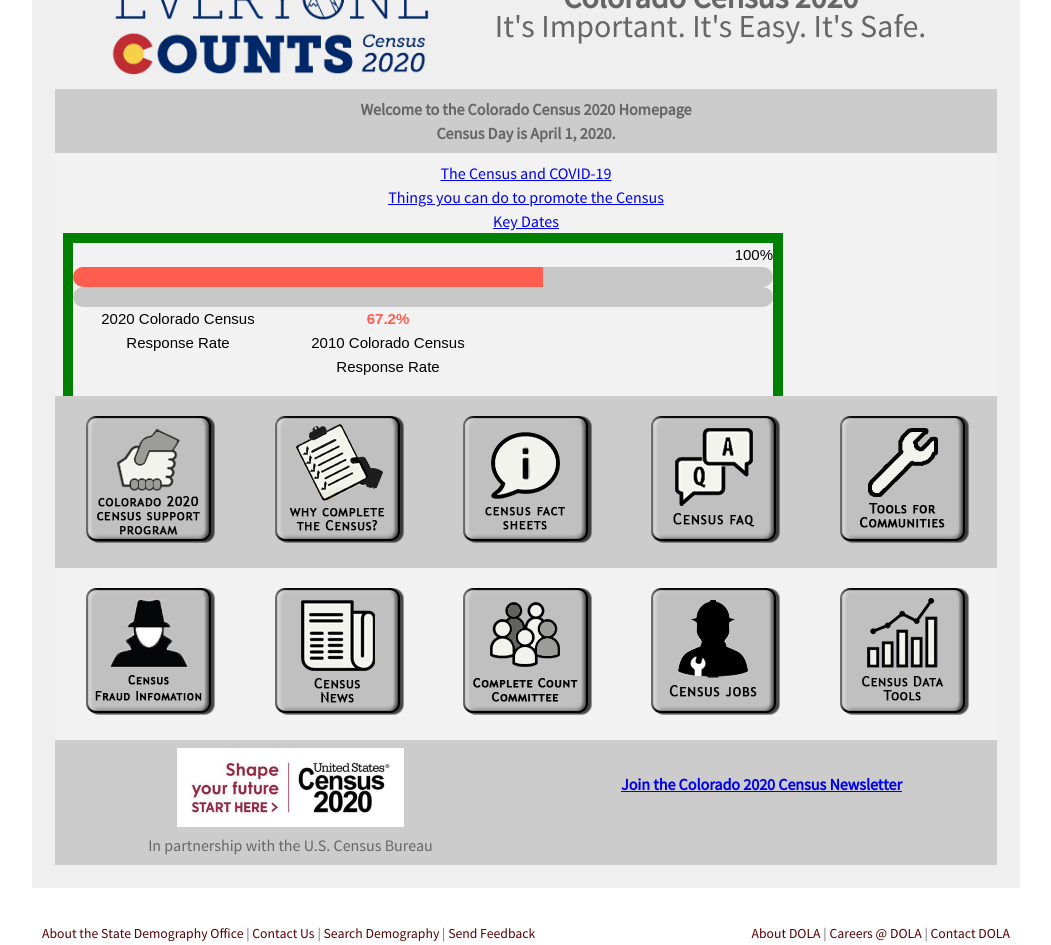
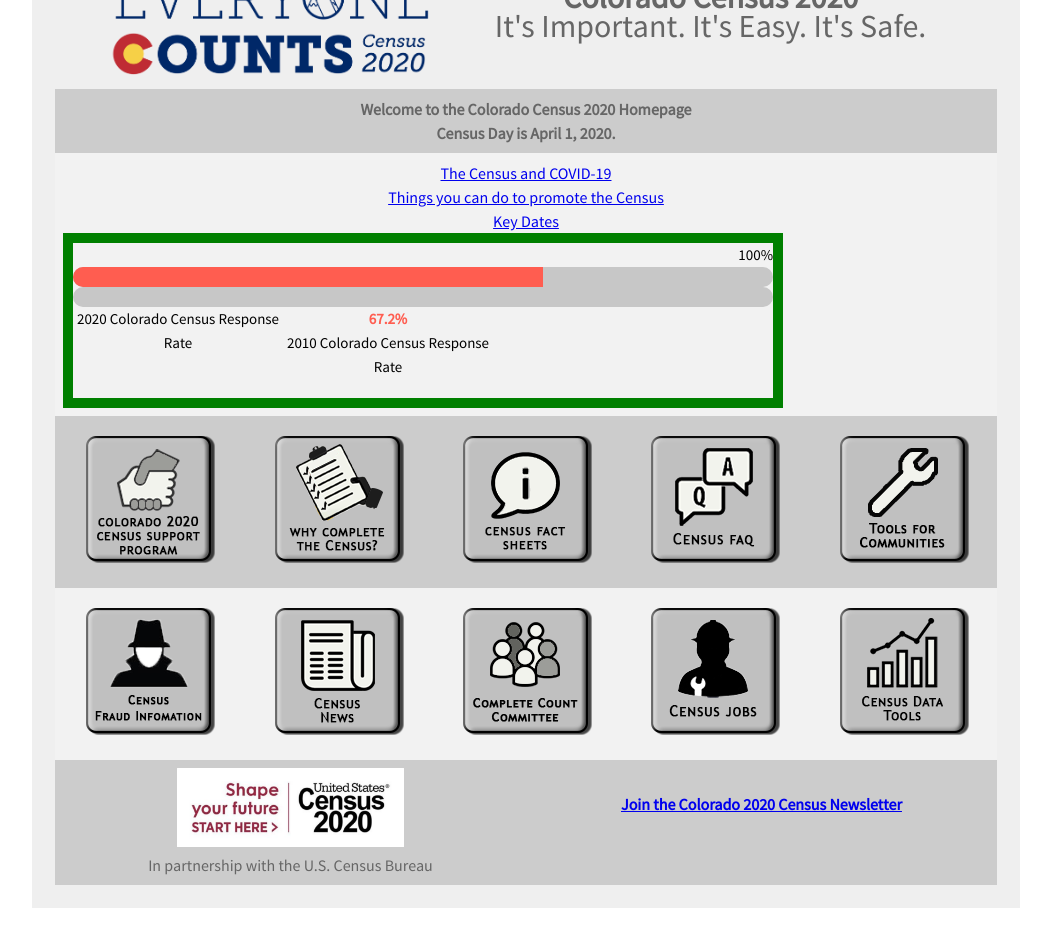
Before and after one commit to TBleess/Website_New, a Jekyll site: the page built from pages/5_CensusACS/census_2020_mainth.html, in a window 1280 px wide. Shown: the part 1025-1970 px from the top of the page, without its empty margins (114-1165 px from the left). Built offline with Jekyll 4.4.1, drawn with Linux system fonts in a browser that asks for light colours.

Commit message:
Add files via upload

```diff
--- a/pages/5_CensusACS/census_2020_mainth.html
+++ b/pages/5_CensusACS/census_2020_mainth.html
@@ -193,7 +193,7 @@
 			<a href="https://demography.dola.colorado.gov/census-acs/2020-resources/">Things you can do to promote the Census</a><br>
 			<a href="https://demography.dola.colorado.gov/census-acs/2020-resources/">Key Dates</a>
 
-		<div id="countdown-wrap">
+
 		<div id="thermbox">
 		<b id="thermTitle" align="center"></b>
 		<div id="goal">100%</div>
@@ -212,7 +212,7 @@
 			<span class="goal-label">2010 Colorado Census Response Rate</span>
 		  </div>
 		</div>
-		</div>
+
        </td>
 	    </tr>
 
```
